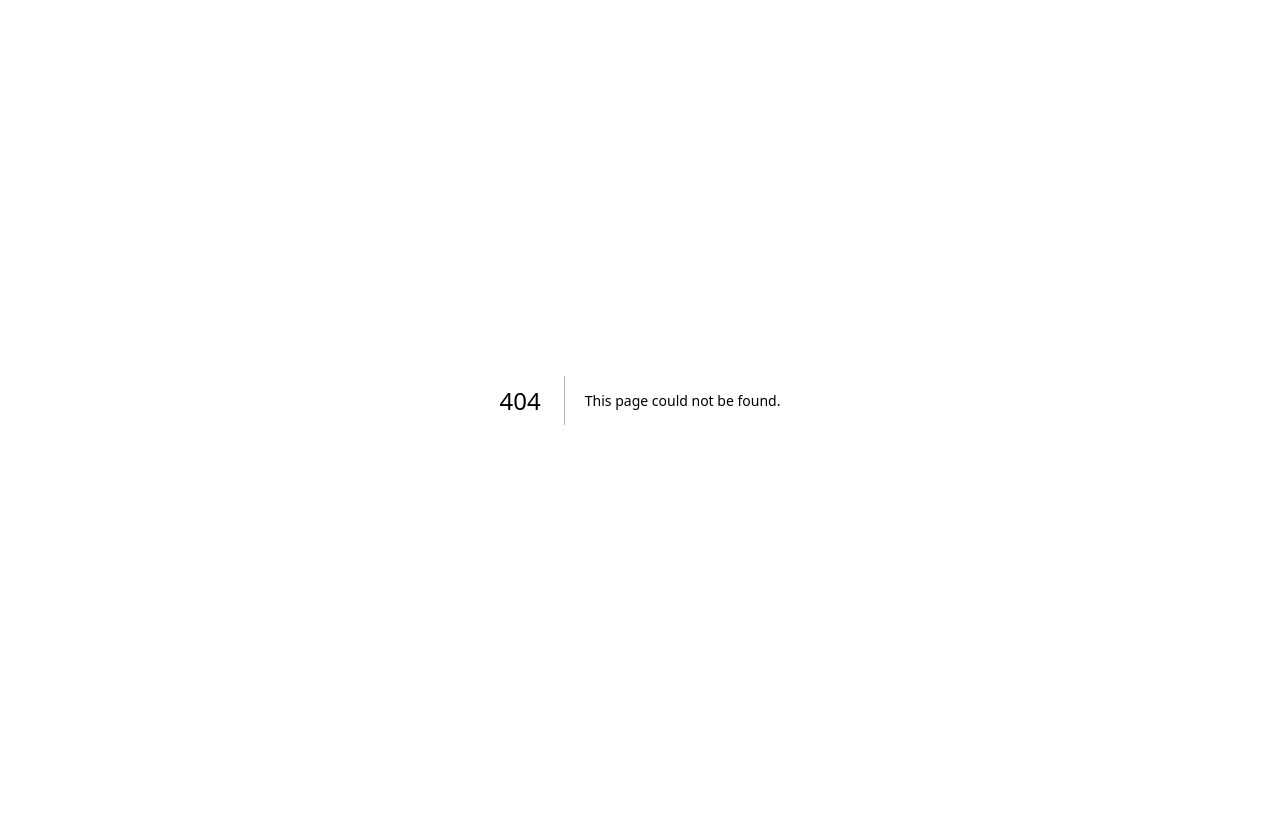
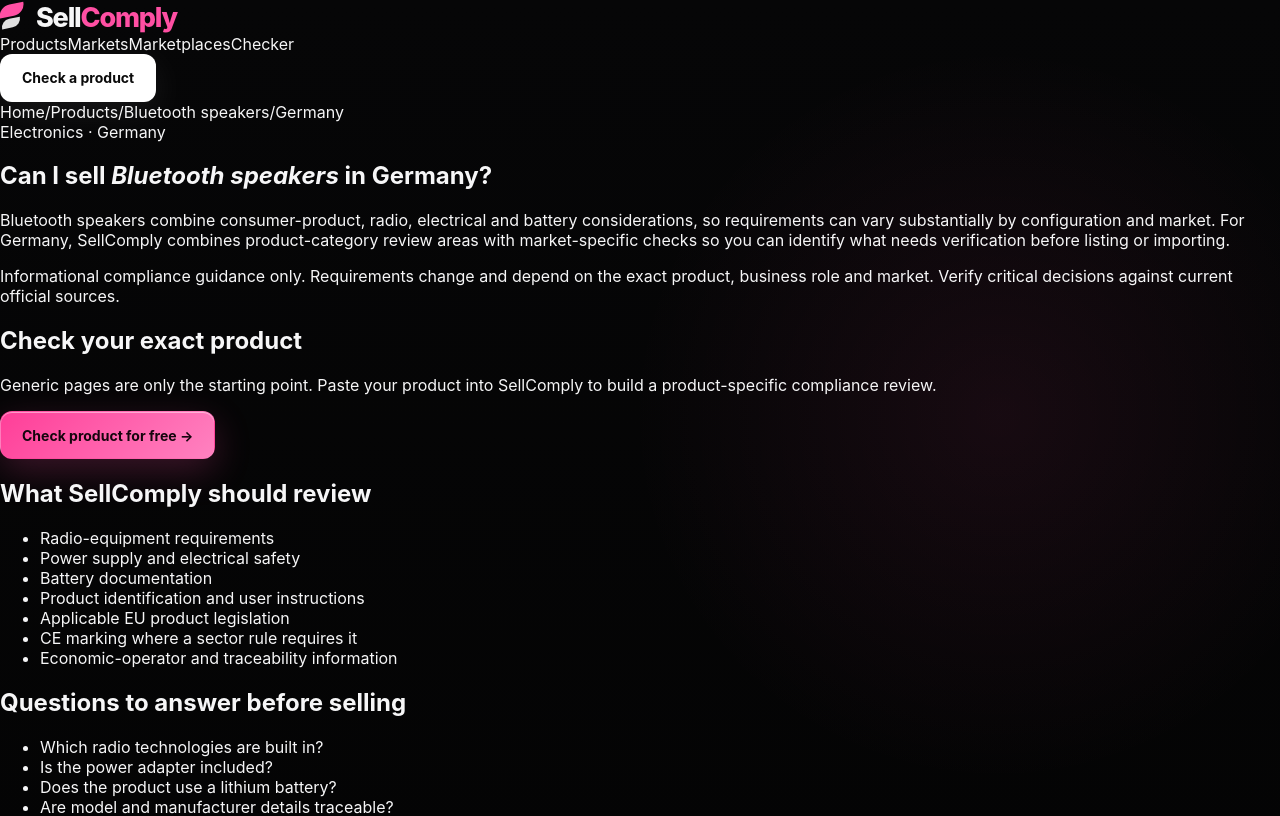
Before and after one commit to SviatF/sell-comply, a Next.js app: page /sell/bluetooth-speakers/germany in a window 1280 px wide. Before the commit this address had no page. Shown: the top 816 px of the page. Built offline with nearby package versions, Linux system fonts and the light colour scheme.

Commit message:
Add programmatic SEO route: app/sell/[product]/[country]/page.tsx

```diff
--- /dev/null
+++ b/app/sell/[product]/[country]/page.tsx
@@ -0,0 +1,46 @@
+import type { Metadata } from "next";
+import { notFound } from "next/navigation";
+import ComplianceSeoPage from "@/app/components/ComplianceSeoPage";
+import { getMarket, getProduct, markets, products } from "@/lib/seo-data";
+
+export const dynamicParams = false;
+
+export function generateStaticParams() {
+  return products.flatMap((product) =>
+    markets.map((market) => ({ product: product.slug, country: market.slug }))
+  );
+}
+
+export async function generateMetadata({
+  params,
+}: {
+  params: Promise<{ product: string; country: string }>;
+}): Promise<Metadata> {
+  const { product: productSlug, country: countrySlug } = await params;
+  const product = getProduct(productSlug);
+  const market = getMarket(countrySlug);
+  if (!product || !market) return {};
+
+  const title = `Can I Sell ${product.name} in ${market.name}? Compliance Check`;
+  const description = `Check common product compliance, safety, labelling and documentation areas for selling ${product.name} in ${market.name}. Use SellComply to review your exact product.`;
+
+  return {
+    title,
+    description,
+    alternates: { canonical: `/sell/${product.slug}/${market.slug}` },
+    openGraph: { title, description, type: "article" },
+  };
+}
+
+export default async function ProductMarketPage({
+  params,
+}: {
+  params: Promise<{ product: string; country: string }>;
+}) {
+  const { product: productSlug, country: countrySlug } = await params;
+  const product = getProduct(productSlug);
+  const market = getMarket(countrySlug);
+  if (!product || !market) notFound();
+
+  return <ComplianceSeoPage product={product} market={market} />;
+}
```
